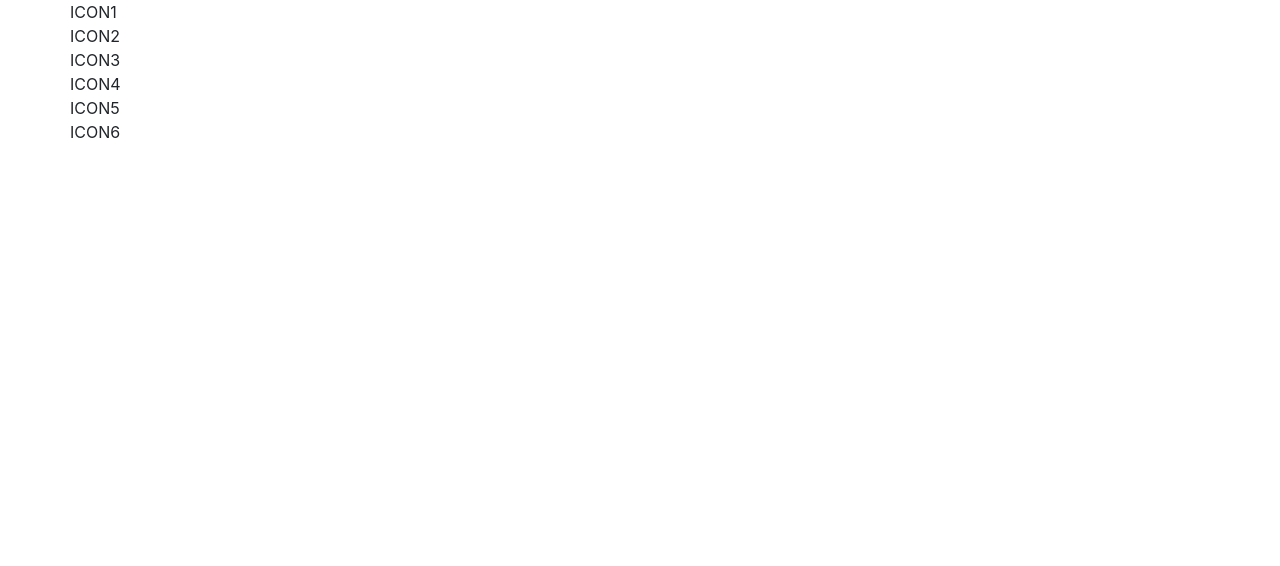
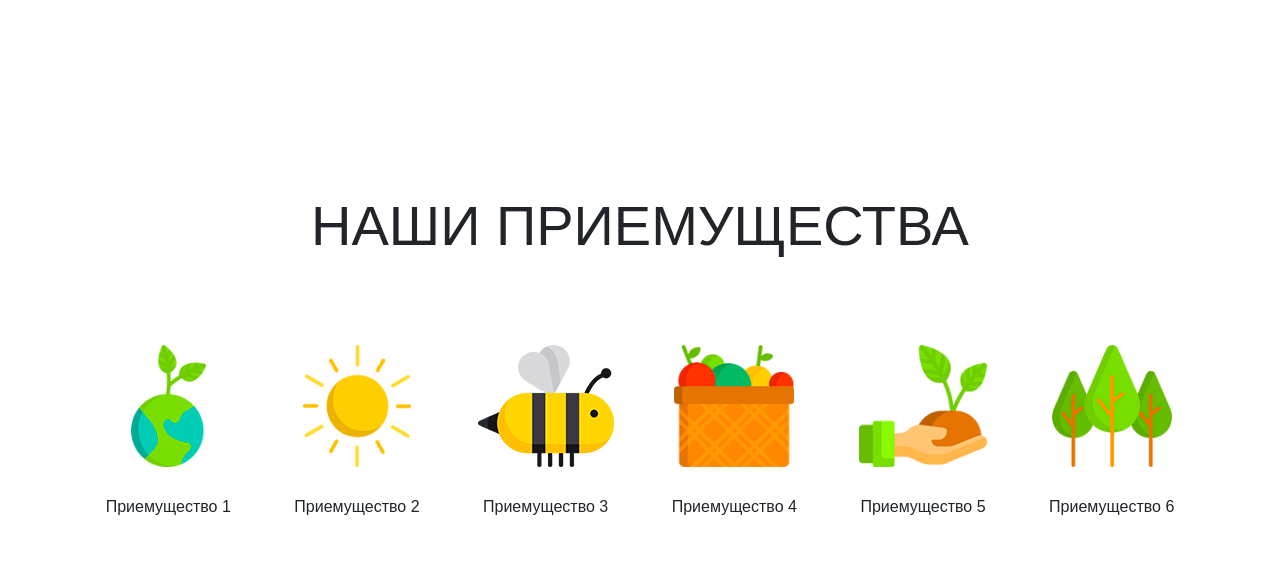
Before and after one commit to KingstonBK3/Template.github.io, a website: page src/index.html in a window 1280 px wide. Drawn offline with Linux system fonts and the light colour scheme.

Commit message:
Lesson 8 homework completed.

```diff
--- a/src/css/style.css
+++ b/src/css/style.css
@@ -1,4 +1,32 @@
-.item1.{
+.container{
+	margin-top: 15%;
+	display: flex;
+	justify-content: space-between;
+	/*text-align: center;*/
+	flex-wrap: wrap;
+	font-family: Arial;
+}
+h1{
+	font-size:3.5em;
+	text-align: center;
+	flex-basis: 100%;
+}
+p{
+	font-size:1em;
+	align-self: flex-end;
+	overflow: hidden;
+	line-height: 5em;
+}
+img{
+	height: 122px;
+}
+.flex-item{
+	display: inline-block;
+	margin-top: 7%;
+	text-align:center;
+	width: 15%;
+}
+/*.item1.{
 
 }
 .item2{
@@ -15,4 +43,20 @@
 }
 .item6{
 
+}*/
+@media screen and (max-width: 1200px) {
+	.flex-item{
+		width: 30%;
+	}
 }
+@media screen and (max-width: 992px) {
+	.flex-item{
+		width: 40%;
+	}
+}
+
+@media screen and (max-width: 728px) {
+	.flex-item{
+		width: 100%;
+	}
+}
--- a/src/index.html
+++ b/src/index.html
@@ -8,12 +8,31 @@
 </head>
 <body>
 <div class="container">
-	<div class="row item1">ICON1</div>
-	<div class="row item2">ICON2</div>
-	<div class="row item3">ICON3</div>
-	<div class="row item4">ICON4</div>
-	<div class="row item5">ICON5</div>
-	<div class="row item6">ICON6</div>
+	<h1>НАШИ ПРИЕМУЩЕСТВА</h1>
+	<div class="flex-item item1">
+		<img src="img/image-1.png" alt="">
+		<p>Приемущество 1</p>
+	</div>
+	<div class="flex-item item2">
+		<img src="img/image-2.png" alt="">
+		<p>Приемущество 2</p>
+	</div>
+	<div class="flex-item item3">
+		<img src="img/image-3.png" alt="">
+		<p>Приемущество 3</p>
+	</div>
+	<div class="flex-item item4">
+		<img src="img/image-4.png" alt="">
+		<p>Приемущество 4</p>
+	</div>
+	<div class="flex-item item5">
+		<img src="img/image-5.png" alt="">
+		<p>Приемущество 5</p>
+	</div>
+	<div class="flex-item item6">
+		<img src="img/image-6.png" alt="">
+		<p>Приемущество 6</p>
+	</div>
 </div>
 </body>
 </html>
```
Also changed, not shown: src/img/image-1.png (added), src/img/image-2.png (added), src/img/image-3.png (added), src/img/image-4.png (added), src/img/image-5.png (added), src/img/image-6.png (added).
